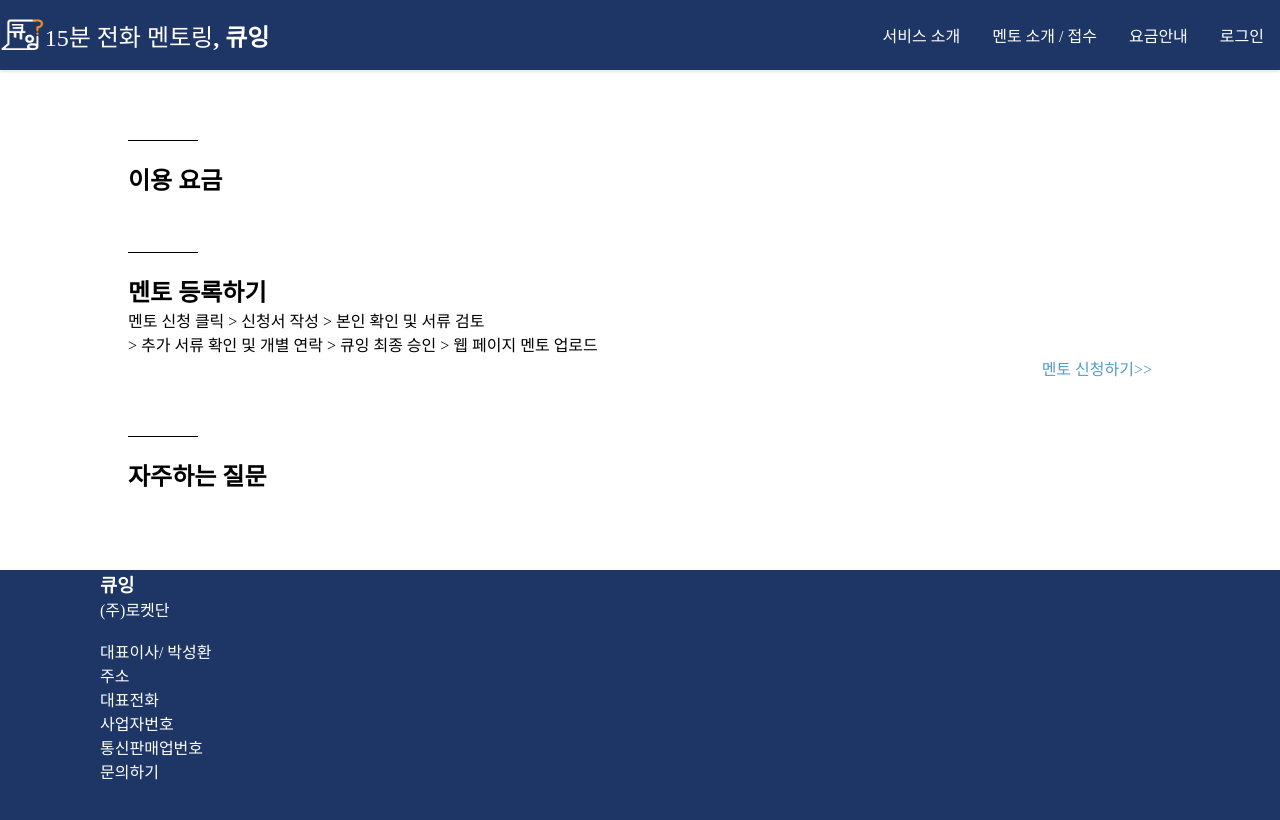
After one commit to happysmileboy/qing, a Django app: page /FAQ in a window 1280 px wide. The commit adds this page. Run offline with Django 3.2, Linux system fonts and the light colour scheme; some libraries are stand-ins or nearby versions.

Commit message:
프론트추가

```diff
--- /dev/null
+++ b/core/templates/FAQ.html
@@ -0,0 +1,39 @@
+{% extends "base.html" %}
+{% load static %}
+
+{%block css_static %}
+  <link href="{%static 'css/core/FAQ.css' %}?ver=1.01" rel="stylesheet">
+{%endblock%}
+
+{% block section %}
+
+  <div class="FAQ_wrap">
+    <div>
+      <hr>
+      <h1>이용 요금</h1>
+      <br>
+      <br>
+    </div>
+    <div class="">
+    </div>
+    <div>
+      <hr>
+      <h1>멘토 등록하기</h1>
+      <p>멘토 신청 클릭      >      신청서 작성      >      본인 확인 및 서류 검토
+      </p>
+      <p>> 추가 서류 확인 및 개별 연락     >     큐잉 최종 승인     >     웹 페이지 멘토 업로드
+      </p>
+      <a href="#" class="request_mentor">멘토 신청하기>></a>
+      <br>
+      <br>
+    </div>
+    <div>
+      <hr>
+      <h1>자주하는 질문</h1>
+      <br>
+      <br>
+    </div>
+
+  </div>
+
+{% endblock %}
--- a/core/templates/main.html
+++ b/core/templates/main.html
@@ -2,13 +2,13 @@
 {% load static %}
 
 {%block css_static %}
-  <link href="{%static 'css/main.css' %}?ver=1.00" rel="stylesheet">
+  <link href="{%static 'css/core/main.css' %}?ver=1.01" rel="stylesheet">
 {%endblock%}
 
 {% block section %}
 
   <div class= 'mainboard'>
-    <img src="{% static 'img/main/main_board.png' %}">
+    <img src="{% static 'img/main/main_board.png' %}" class = "mainboard_img">
   </div>
   <div class="mentor_wrap">
     <div class="mentor_box">
--- a/core/templates/service.html
+++ b/core/templates/service.html
@@ -2,7 +2,7 @@
 {% load static %}
 
 {%block css_static %}
-  <link href="{%static 'css/service.css' %}?ver=1.01" rel="stylesheet">
+  <link href="{%static 'css/core/service.css' %}?ver=1.01" rel="stylesheet">
 {%endblock%}
 
 {% block section %}
--- a/core/urls.py
+++ b/core/urls.py
@@ -8,5 +8,6 @@ app_name = 'core'
 
 urlpatterns = [
     path('', views.main, name='main'),
-    path('service', views.service, name='service')
+    path('service', views.service, name='service'),
+    path('FAQ', views.FAQ, name='FAQ'),
 ]
--- a/core/views.py
+++ b/core/views.py
@@ -9,3 +9,7 @@ def main(request):
 
 def service(request):
     return render(request, 'service.html')
+
+
+def FAQ(request):
+    return render(request, 'FAQ.html')
--- a/mentor/templates/search_mentor.html
+++ b/mentor/templates/application_form.html
@@ -2,9 +2,8 @@
 {% load static %}
 
 {%block css_static %}
-  <link href="{%static 'css/cunsult_main.css' %}?ver=1.01" rel="stylesheet">
+  <link href="{%static 'css/search_univ_mentor.css' %}?ver=1.01" rel="stylesheet">
 {%endblock%}
 
 {% block section %}
-
 {% endblock %}
--- a/mentor/templates/consult_main.html
+++ b/mentor/templates/consult_main.html
@@ -8,7 +8,7 @@
 {% block section %}
   <div class="select_wrap">
     <div class="select_box">
-      <a href="#">
+      <a href="{% url 'mentor:search_univ_mentor'%}">
         <h1>대학별 입시상담</h1>
       </a>
     </div>
--- a/mentor/urls.py
+++ b/mentor/urls.py
@@ -8,4 +8,5 @@ app_name = 'mentor'
 
 urlpatterns = [
     path('', views.consult_main, name='consult_main'),
+    path('search', views.search_univ_mentor, name='search_univ_mentor')
 ]
--- a/mentor/views.py
+++ b/mentor/views.py
@@ -2,5 +2,10 @@ from django.shortcuts import render
 
 # Create your views here.
 
+
 def consult_main(request):
     return render(request, 'consult_main.html')
+
+
+def search_univ_mentor(request):
+    return render(request, 'search_univ_mentor.html')
--- a/qing/templates/base.html
+++ b/qing/templates/base.html
@@ -15,7 +15,7 @@
   {% block js_static %}{% endblock %}
 
   <!--mycss-->
-  <link href="{%static 'css/base.css' %}?ver=1.04" rel="stylesheet">
+  <link href="{%static 'css/base.css' %}?ver=1.06" rel="stylesheet">
   {% block css_static %}{% endblock %}
 
 </head>
@@ -31,7 +31,7 @@
       <ul>
         <li><a href="{%url 'core:service'%}">서비스 소개</a></li>
         <li><a href="{%url 'mentor:consult_main'%}">멘토 소개 / 접수</a></li>
-        <li><a href="#contact">요금안내</a></li>
+        <li><a href="{%url 'core:FAQ'%}">요금안내</a></li>
         <li><a href="#about">로그인</a></li>
       </ul>
     </nav>
--- a/static/css/base.css
+++ b/static/css/base.css
@@ -94,3 +94,10 @@ h1,h2,h3,h4,h5,h6,p{
 .weight_bold{
   font-weight: bold;
 }
+
+hr{
+  border: 0;
+  height: 1px;
+  background: black;
+  margin: 20px 0;
+}
--- /dev/null
+++ b/static/css/core/FAQ.css
@@ -0,0 +1,15 @@
+.FAQ_wrap{
+  max-width:80%;
+  margin:auto;
+  padding-top:50px;
+}
+
+.FAQ_wrap hr{
+  width:70px;
+}
+
+.request_mentor{
+  text-align: right;
+  display: block;
+  color:#529bcd;
+}
--- a/static/css/main.css
+++ b/static/css/core/main.css
@@ -1,6 +1,10 @@
 .mainboard{
   width: 100%;
   min-height:616px;
+}
+.mainboard_img{
+  width:100%;
+  height: auto;
 }
 
 .mentor_wrap{
--- /dev/null
+++ b/static/css/mentor/search_univ_mentor.css
@@ -0,0 +1,4 @@
+.search_box{
+  border: 2px solid;
+  display:flex;
+}
```
Also changed, not shown: mentor/templates/mentor_profile.html (added, +9 -0 lines), mentor/templates/search_univ_mentor.html (added, +28 -0 lines), static/css/core/cunsult_main.css (renamed from static/css/cunsult_main.css), static/css/core/service.css (renamed from static/css/service.css).
